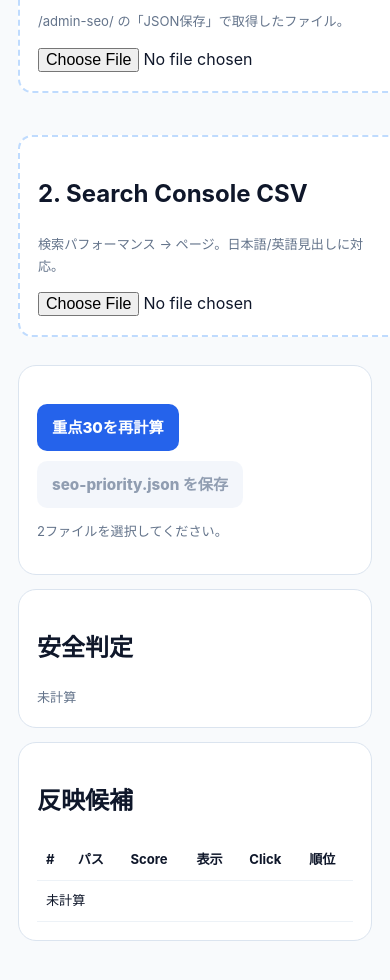
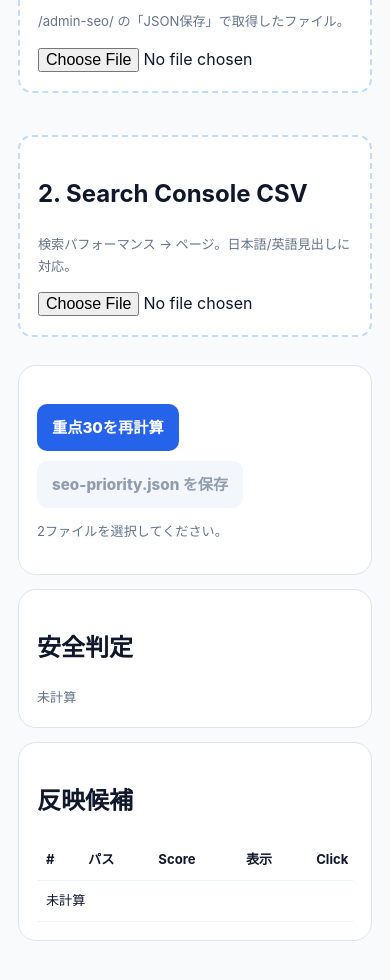
Before and after one commit to canonboyddd/sugutsucool, a plain HTML site: page admin-seo/gsc-import.html in a window 390 px wide. Shown: the part 400-1380 px from the top of the page. Drawn offline with Linux system fonts and the light colour scheme.

Commit message:
Fix mobile overflow in GSC CSV import

```diff
--- a/admin-seo/gsc-import.html
+++ b/admin-seo/gsc-import.html
@@ -7,7 +7,7 @@
 <title>SuguTsucool｜GSC CSV → 重点30</title>
 <link rel="stylesheet" href="/assets/styles.css">
 <style>
-body{background:#f8fafc}.wrap{max-width:980px;margin:auto;padding:28px 18px 70px}.panel{background:#fff;border:1px solid #dbe4ef;border-radius:18px;padding:18px;margin:14px 0}.row{display:grid;grid-template-columns:1fr 1fr;gap:14px}.drop{border:2px dashed #bfdbfe;border-radius:14px;padding:18px}.drop input{display:block;margin-top:10px}.btn{border:0;border-radius:10px;background:#2563eb;color:#fff;font-weight:800;padding:11px 15px;cursor:pointer}.btn.secondary{background:#e8eef8;color:#19345d}.note{color:#64748b;font-size:.82rem}.ok{color:#047857;font-weight:800}.warn{color:#b45309;font-weight:800}table{width:100%;border-collapse:collapse;font-size:.82rem}th,td{text-align:left;padding:9px;border-bottom:1px solid #edf2f7}.mono{font-family:ui-monospace,SFMono-Regular,Menlo,monospace;font-size:.75rem;word-break:break-all}.actions{display:flex;gap:10px;flex-wrap:wrap}@media(max-width:720px){.row{grid-template-columns:1fr}}
+body{background:#f8fafc}.wrap{max-width:980px;margin:auto;padding:28px 18px 70px}.panel{background:#fff;border:1px solid #dbe4ef;border-radius:18px;padding:18px;margin:14px 0}.row{display:grid;grid-template-columns:repeat(2,minmax(0,1fr));gap:14px}.drop{border:2px dashed #bfdbfe;border-radius:14px;padding:18px}.drop input{display:block;margin-top:10px;width:100%;min-width:0;max-width:100%}.panel,.drop{min-width:0;overflow-wrap:anywhere}.table-scroll{max-width:100%;overflow-x:auto}.table-scroll table{min-width:420px}.btn{border:0;border-radius:10px;background:#2563eb;color:#fff;font-weight:800;padding:11px 15px;cursor:pointer}.btn.secondary{background:#e8eef8;color:#19345d}.note{color:#64748b;font-size:.82rem}.ok{color:#047857;font-weight:800}.warn{color:#b45309;font-weight:800}table{width:100%;border-collapse:collapse;font-size:.82rem}th,td{text-align:left;padding:9px;border-bottom:1px solid #edf2f7}.mono{font-family:ui-monospace,SFMono-Regular,Menlo,monospace;font-size:.75rem;word-break:break-all}.actions{display:flex;gap:10px;flex-wrap:wrap}@media(max-width:720px){.row{grid-template-columns:1fr}}
 </style>
 </head>
 <body><main class="wrap">
@@ -20,7 +20,7 @@ body{background:#f8fafc}.wrap{max-width:980px;margin:auto;padding:28px 18px 70px
 </div>
 <section class="panel"><div class="actions"><button id="build" class="btn">重点30を再計算</button><button id="download" class="btn secondary" disabled>seo-priority.json を保存</button></div><p id="status" class="note">2ファイルを選択してください。</p></section>
 <section class="panel"><h2>安全判定</h2><div id="safety" class="note">未計算</div></section>
-<section class="panel"><h2>反映候補</h2><table><thead><tr><th>#</th><th>パス</th><th>Score</th><th>表示</th><th>Click</th><th>順位</th></tr></thead><tbody id="result"><tr><td colspan="6">未計算</td></tr></tbody></table></section>
+<section class="panel"><h2>反映候補</h2><div class="table-scroll" tabindex="0" role="region" aria-label="反映候補一覧"><table><thead><tr><th>#</th><th>パス</th><th>Score</th><th>表示</th><th>Click</th><th>順位</th></tr></thead><tbody id="result"><tr><td colspan="6">未計算</td></tr></tbody></table></div></section>
 </main>
 <script>
 (()=>{const $=s=>document.querySelector(s);let output=null;
```
